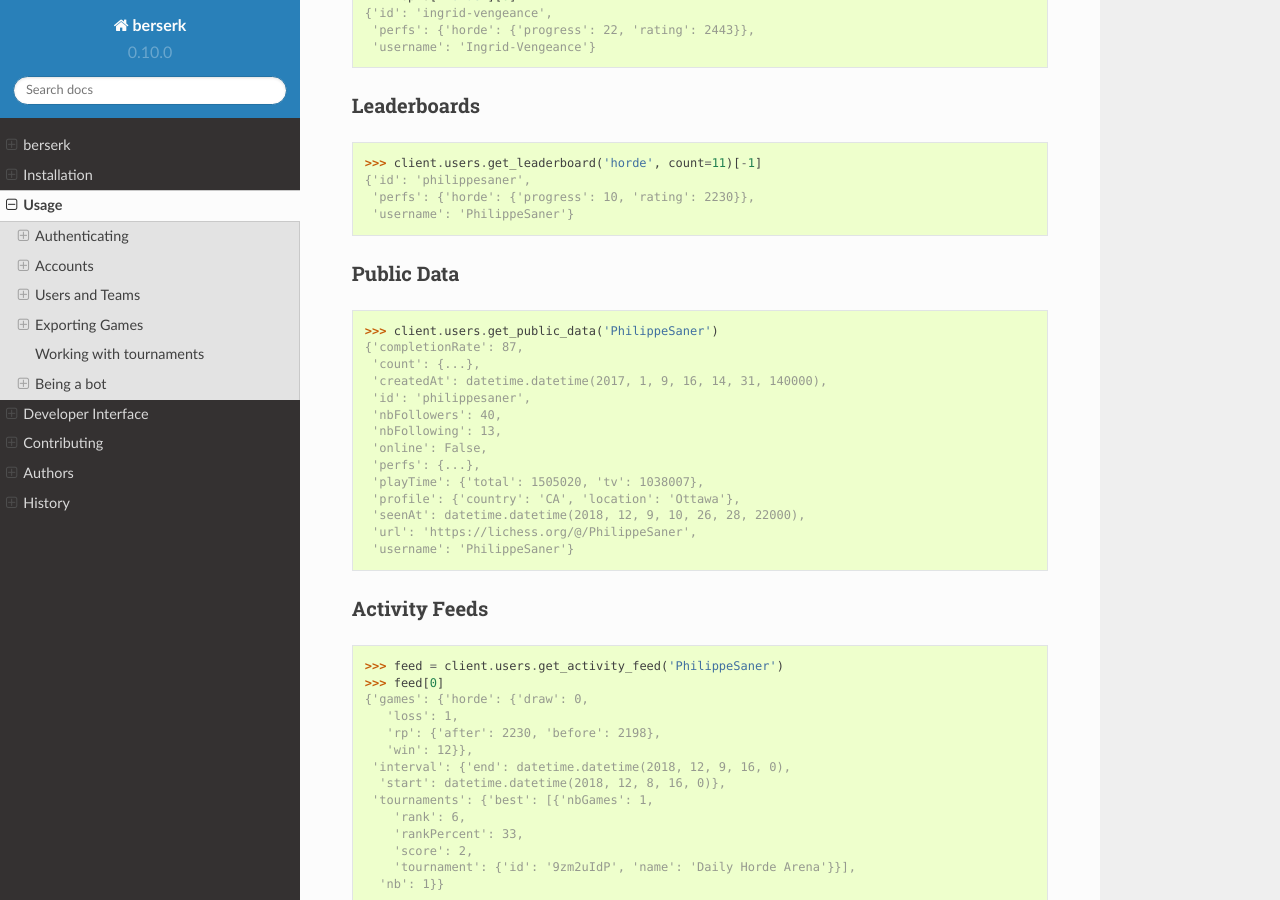
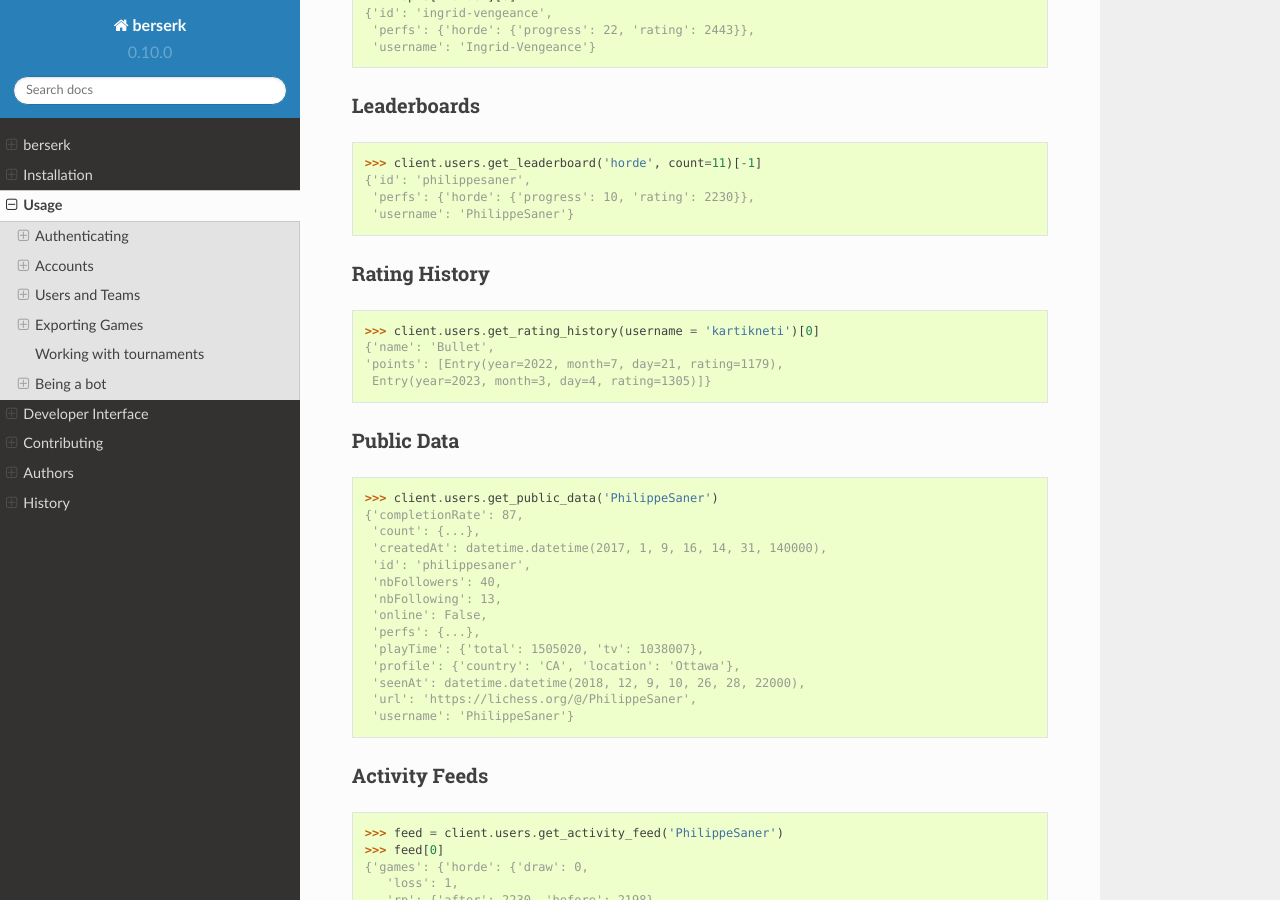
Before and after one commit to rhgrant10/berserk, a Sphinx documentation site: the page built from docs/usage.rst, in a window 1280 px wide and 900 px high, scrolled down 3297 px. Built offline with Sphinx 7.4.7 and the Read the Docs theme 2.0.0, drawn with Linux system fonts in a browser that asks for light colours.

Commit message:
Update usage.rst

```diff
--- a/docs/usage.rst
+++ b/docs/usage.rst
@@ -195,6 +195,17 @@ Leaderboards
     {'id': 'philippesaner',
      'perfs': {'horde': {'progress': 10, 'rating': 2230}},
      'username': 'PhilippeSaner'}
+
+Rating History
+------------
+
+.. code-block:: python
+
+    >>> client.users.get_rating_history(username = 'kartikneti')[0]
+    {'name': 'Bullet',
+    'points': [Entry(year=2022, month=7, day=21, rating=1179),
+     Entry(year=2023, month=3, day=4, rating=1305)]}
+
 
 Public Data
 -----------
```
